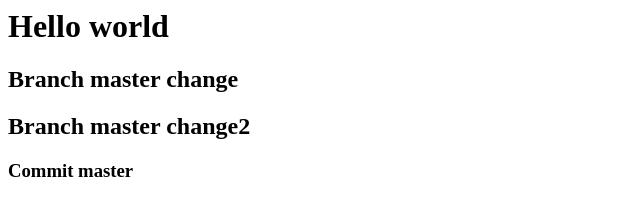
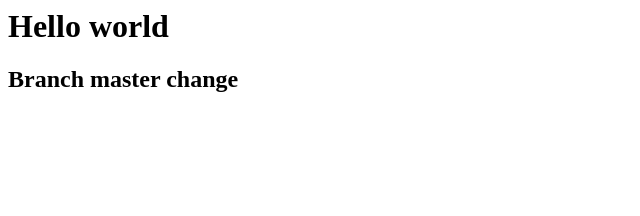
Before and after one commit to abhinav-pageup/git-practice, a plain HTML site: page index.html in a window 1280 px wide. Shown: the whole page, without its empty margins (0-640 px from the left). Drawn offline with Linux system fonts and the light colour scheme.

Commit message:
Revert "Add a second change 2"
This reverts commit 84bb83ff7e3c96fc0817e4bd991caad70acbe70f.

```diff
--- a/index.html
+++ b/index.html
@@ -1,6 +1,3 @@
 <h1>Hello world</h1>
 
 <h2>Branch master change</h2>
-<h2>Branch master change2</h2>
-
-<h3>Commit master</h3>
```
